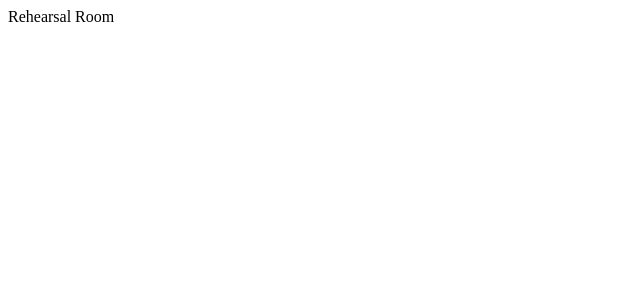
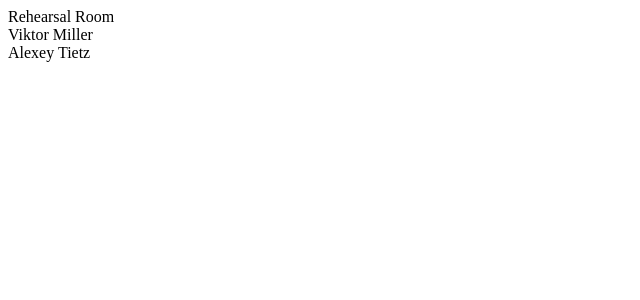
Before and after one commit to gadmel/Rehearsal-Room, a React (Create React App) app in the folder client/: page / in a window 1280 px wide. Shown: the top 300 px of the page, without its empty margins (0-640 px from the left). Built offline with nearby package versions, Linux system fonts and the light colour scheme.

Commit message:
Create members/setMembers state, member list name

```diff
--- a/client/src/App.js
+++ b/client/src/App.js
@@ -1,7 +1,33 @@
-import React from 'react'
+import React, { useState } from 'react'
 
 function App() {
-  return <div>Rehearsal Room</div>
+  const [members, setMembers] = useState([
+    {
+      id: '001',
+      name: 'Viktor Miller',
+      band: 'Viktor Miller',
+      instruments: ['vocals', 'guitar'],
+      roles: ['musician'],
+      roomAsignment: 'RehearsalRoom_1',
+    },
+    {
+      id: '002',
+      name: 'Alexey Tietz',
+      band: 'XYNior',
+      instruments: ['vocals', 'guitar'],
+      roles: ['administrator', 'musician'],
+      roomAsignment: 'RehearsalRoom_1',
+    },
+  ])
+
+  return (
+    <div>
+      <header>Rehearsal Room</header>
+      {members.map(member => (
+        <article>{member.name}</article>
+      ))}
+    </div>
+  )
 }
 
 export default App
```
